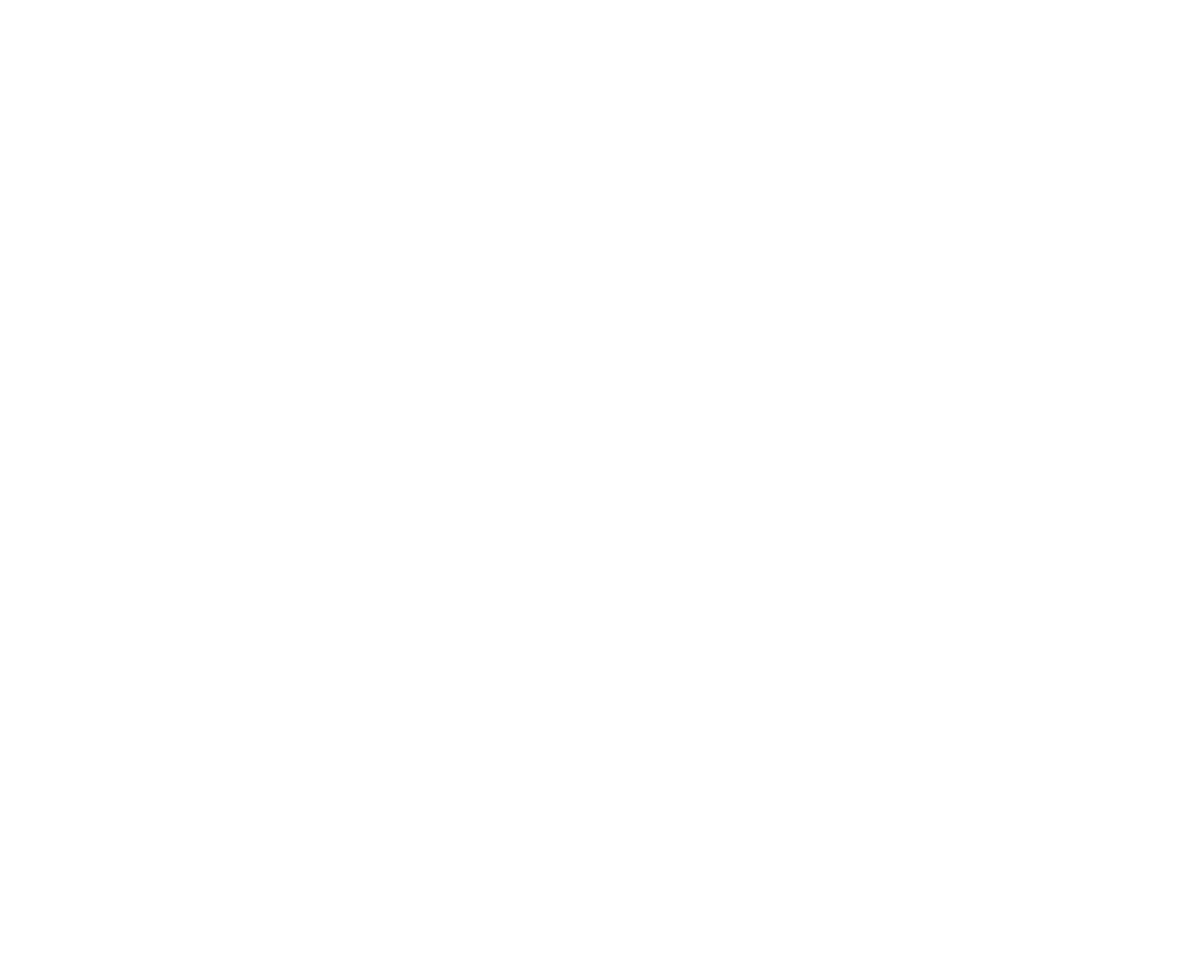
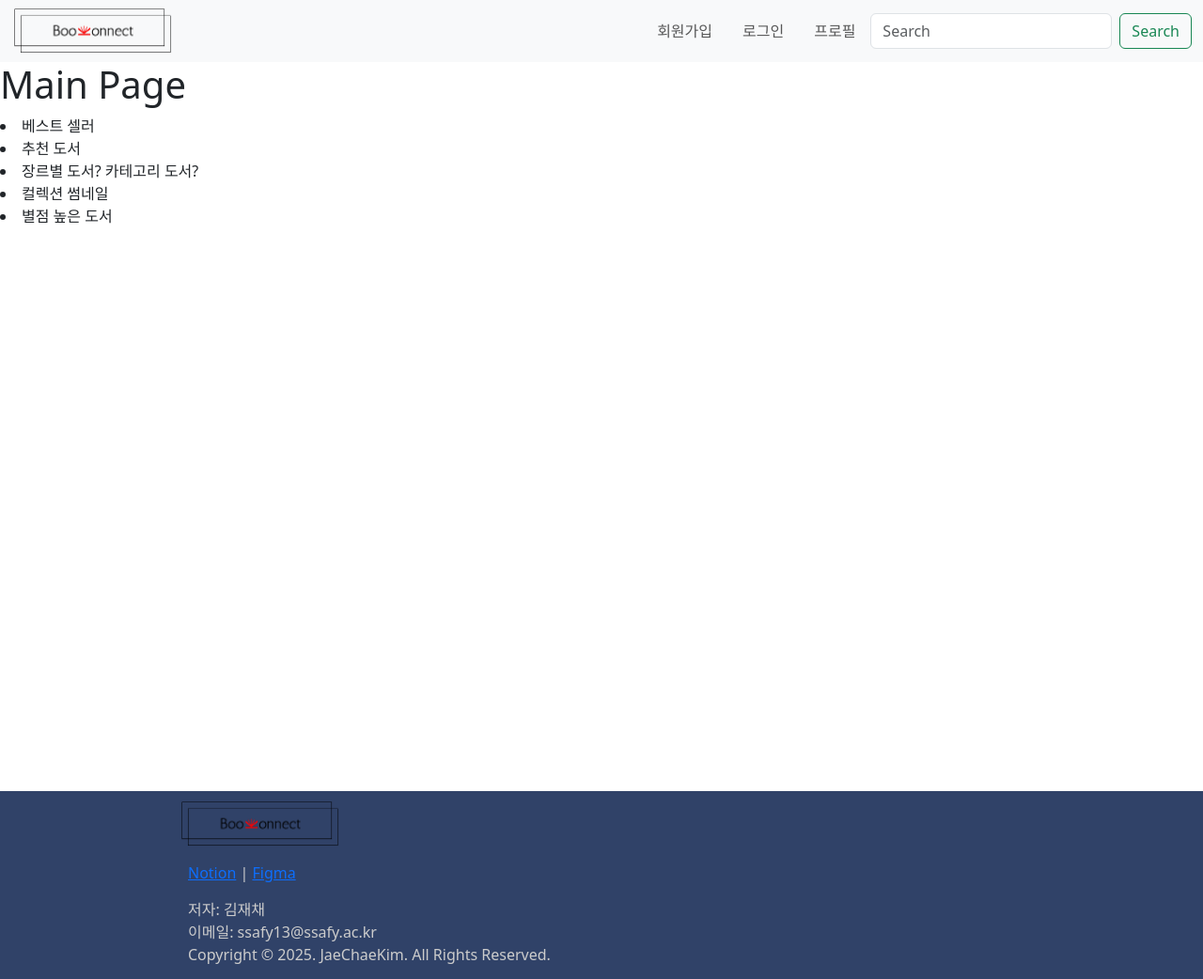
Before and after one commit to cyanjz/Bookonnect, a Vue app in the folder front/: page /book in a window 1280 px wide. Before the commit this address had no page. Shown: the whole page at 94% size. Before the commit the page ends 800 px from the top, so only its background shows below. Built offline with nearby package versions, Linux system fonts and the light colour scheme.

Commit message:
250524_042755

```diff
--- a/front/src/App.vue
+++ b/front/src/App.vue
@@ -1,20 +1,19 @@
 <template>
   <div>
-    <!-- <ul class="nav ">
-      <RouterLink>
-        <img src="" alt="logo_img.png">  => mainpage 넣어주기
-      </RouterLink>
-    </ul> -->
-
-    <footer>
-
-    </footer>
+    <BaseNavBar />
+    <RouterView />
+    <BaseFooter />
   </div>
 </template>
 
+
 <script setup>
-import { RouterLink } from 'vue-router'
+// RouterView나 RouterLink는 이미 전역에 등록되어있으므로 추가 import 필요 x
+
+import BaseNavBar from '@/components/BaseNavBar.vue'
+import BaseFooter from '@/components/BaseFooter.vue'
 </script>
+
 
 <style scoped>
 
--- /dev/null
+++ b/front/src/components/BaseFooter.vue
@@ -0,0 +1,65 @@
+<template>
+  <div id="wrap">
+    <!-- footer가 항상 하단에 고정되도록 wrap 사용 -> 유일한 wrap이므로 id로 부여 -->
+    <footer>
+      <img src="/src/assets/LOGO.png" alt="logo_img.png">
+      <nav>
+        <a href="https://www.notion.so/isaacshin/1e4469106168806d96ccc85906cb9c1d">
+          Notion</a>
+        <span> | </span>
+        <a href="https://www.figma.com/design/KOCRExKa4dtO6s1nEGjOuw/UI-UX-Design?node-id=0-1&t=x4mTYSBWj3Ck3QEV-0">
+          Figma</a>
+      </nav>
+      <p>
+        <span>저자: 김재채</span>
+        <br>
+        <span>이메일: ssafy13@ssafy.ac.kr</span>
+        <br>
+        <span>Copyright © 2025. JaeChaeKim. All Rights Reserved.</span>
+      </p>
+    </footer>
+  </div>
+</template>
+
+
+<script setup>
+
+</script>
+
+
+<style scoped>
+#wrap {
+  min-height: 100vh;
+  width: 100%;
+  position: relative;
+}
+
+footer {
+  height: 200px;    /* footer 높이 일정하게 유지..가 안된다 이미지 사이즈 때문? 다시 해볼 것! */
+  width: 100%;
+  bottom: 0px;
+  position: absolute;
+  /* 로고가 안 보여서 일단 이 색상으로 했는데, 로고를 흰색으로도 만들면 좋을 듯? */
+  background-color: #304268;
+  color: #ccc;
+  /* padding: 20px 40px; */
+  padding: 10px 0;
+}
+
+footer img {
+  height: 50px;
+  padding-left: 190px;
+}
+
+footer nav {
+  margin: 15px 0; /* 텍스트 위아래 여백 */
+  padding-left: 200px;
+}
+
+footer p {
+  margin: 15px 0; /* 텍스트 위아래 여백 */
+  padding: 0 20px;
+  padding-left: 200px;
+}
+
+</style>
--- /dev/null
+++ b/front/src/components/BaseNavBar.vue
@@ -0,0 +1,103 @@
+<template>
+  <nav class="navbar navbar-expand-lg bg-body-tertiary">
+    <div class="container-fluid">
+      <!-- 왼쪽: 로고(메인 페이지) -->
+      <RouterLink :to="{ name: 'main-page' }" class="nav-link" active-class="active">
+        <img src="/src/assets/LOGO.png" alt="logo_img.png" id="logo">
+      </RouterLink>
+
+      <!-- 토글 버튼(작은 화면용) -->
+      <button
+        class="navbar-toggler" type="button"
+        data-bs-toggle="collapse"
+        data-bs-target="#toggleContent"
+        aria-controls="toggleContent"
+        aria-expanded="false"
+        aria-label="Toggle navigation"
+      >
+        <span class="navbar-toggler-icon"></span>
+      </button>
+
+      <!-- 오른쪽: [로그인X] 회원가입, 로그인, 검색 / [로그인O] 회원가입(회원도 보이는게 맞겠지?), 프로필, 검색 -->
+      <div class="collapse navbar-collapse" id="toggleContent">
+        <ul class="navbar-nav ms-auto mb-2 mb-lg-0 d-flex align-items-center">
+          <li class="nav-item">
+            <RouterLink :to="{ name: 'signup' }" class="nav-link" active-class="active">
+              회원가입
+            </RouterLink>
+          </li>
+
+          <!-- **v-if 써서 로그인 여부에 따라 "로그인or프로필" 구현해야함!! -->
+          <li class="nav-item">
+            <RouterLink :to="{ name: 'login' }" class="nav-link" active-class="active">
+              로그인
+            </RouterLink>
+          </li>
+          <li class="nav-item">
+            <RouterLink :to="{ name: 'profile' }" class="nav-link" active-class="active">
+              프로필
+            </RouterLink>
+          </li>
+
+          <!-- 검색 폼 (나중에 버튼 색 조정해주기) -->
+          <form class="d-flex" role="search">
+            <input class="form-control me-2" type="search" placeholder="Search" aria-label="Search" />
+            <button class="btn btn-outline-success" type="submit">Search</button>
+          </form>
+        </ul>
+      </div>
+    </div>
+  </nav>
+</template>
+
+
+<script setup>
+// 별도 스크립트 없이 router만 사용 중!
+</script>
+
+
+<style scoped>
+#logo {
+  height: 50px;
+  width: auto;
+  align-items: center;
+}
+
+/* 메뉴 항목 정렬용 */
+.navbar-nav .nav-item {
+  padding-left: 0.5rem;
+  padding-right: 0.5rem;
+}
+
+
+/* .nav-item {
+  height: 25px;
+  padding: 10px;
+  display: flex;
+  align-items: center;
+  font-weight: 500;
+} */
+
+/* 기본 메뉴 스타일: 일반 텍스트처럼 보이기 */
+/* cursor: default; -> 화살표를 올려도 포인터(링크용 손 모양)가 아니라 일반 화살표(텍스트용)처럼 보이게 함. */
+/* .nav-link {
+  color: #ccc;
+  font-size: 20px;
+  font-weight: 500;
+  cursor: default;
+} */
+
+/* 현재 선택된 메뉴 빨간색 강조 */
+.nav-link.active {
+  /* color: #dc3545; */
+  color: #FF0000;
+  /* 로고랑 통일하고 싶어서 추출한 빨간색(#FF0000)인데 너무 쨍한가.. */
+}
+
+/* 비활성 상태일 때 hover 효과 */
+.nav-link:not(.active):hover {
+  background-color: rgba(255, 255, 255, 0.1);
+  color: #ccc;
+  cursor: pointer;
+}
+</style>
--- a/front/src/router/index.js
+++ b/front/src/router/index.js
@@ -1,14 +1,48 @@
 import { createRouter, createWebHistory } from 'vue-router'
+
+// View 경로들 import
+import MainPageView from '@/views/MainPageView.vue'
+import SignUpView from '@/views/SignUpView.vue'
+import LogInView from '@/views/LogInView.vue'
+import ProfileView from '@/views/ProfileView.vue'
+
+
 
 const router = createRouter({
   history: createWebHistory(import.meta.env.BASE_URL),
   routes: [
+    // 경로 "/"의 view가 없어서 나타나는 경고 해결하기 위한 코드라고는 하는데..
+    // 전용 뷰 생성해서 다시해봐야하는지 아님 필요없는건지..;
     // {
-    //   path: '/',
-    //   name: 'main-page',
-    //   component: HomeView,
+    //   path: '/:pathMatch(.*)*',
+    //   name: 'NotFound',
+    //   component: () => {
+    //     return import(
+    //     /* webpackChunkName: "NotFoundView" */ '@/views/NotFoundView.vue'
+    //     );
+    //   },
     // },
 
+    {
+      path: '/book',
+      name: 'main-page',
+      component: MainPageView,
+    },
+    {
+      path: '/signup',
+      name: 'signup',
+      component: SignUpView,
+    },
+    {
+      path: '/login',
+      name: 'login',
+      component: LogInView,
+    },
+    {
+      path: '/profile',
+      name: 'profile',
+      component: ProfileView,
+    }
   ],
 })
 
--- /dev/null
+++ b/front/src/views/LogInView.vue
@@ -0,0 +1,16 @@
+<template>
+  <main>
+    <h1>로그인 창</h1>
+    <p>모달로 관리!!</p>
+  </main>
+</template>
+
+
+<script setup>
+
+</script>
+
+
+<style scoped>
+
+</style>
--- /dev/null
+++ b/front/src/views/MainPageView.vue
@@ -0,0 +1,20 @@
+<template>
+  <main>
+    <h1>Main Page</h1>
+    <li>베스트 셀러</li>
+    <li>추천 도서</li>
+    <li>장르별 도서? 카테고리 도서?</li>
+    <li>컬렉션 썸네일</li>
+    <li>별점 높은 도서</li>
+  </main>
+</template>
+
+
+<script setup>
+
+</script>
+
+
+<style scoped>
+
+</style>
--- /dev/null
+++ b/front/src/views/ProfileView.vue
@@ -0,0 +1,20 @@
+<template>
+  <main>
+    <h1>프로필 페이지</h1>
+    <h3>들어갈 컴포넌트들</h3>
+    <li>사용자 정보</li>
+    <li>팔로우/팔로워 수</li>
+    <li>쓰레드/컬렉션/코멘트 수</li>
+    <li>컬렉션 썸네일</li>
+  </main>
+</template>
+
+
+<script setup>
+
+</script>
+
+
+<style scoped>
+
+</style>
--- /dev/null
+++ b/front/src/views/SignUpView.vue
@@ -0,0 +1,16 @@
+<template>
+  <main>
+    <h1>회원가입 창</h1>
+    <p>모달로 관리!</p>
+  </main>
+</template>
+
+
+<script setup>
+
+</script>
+
+
+<style scoped>
+
+</style>
```
Also changed, not shown: front/src/assets/LOGO.png (added).
